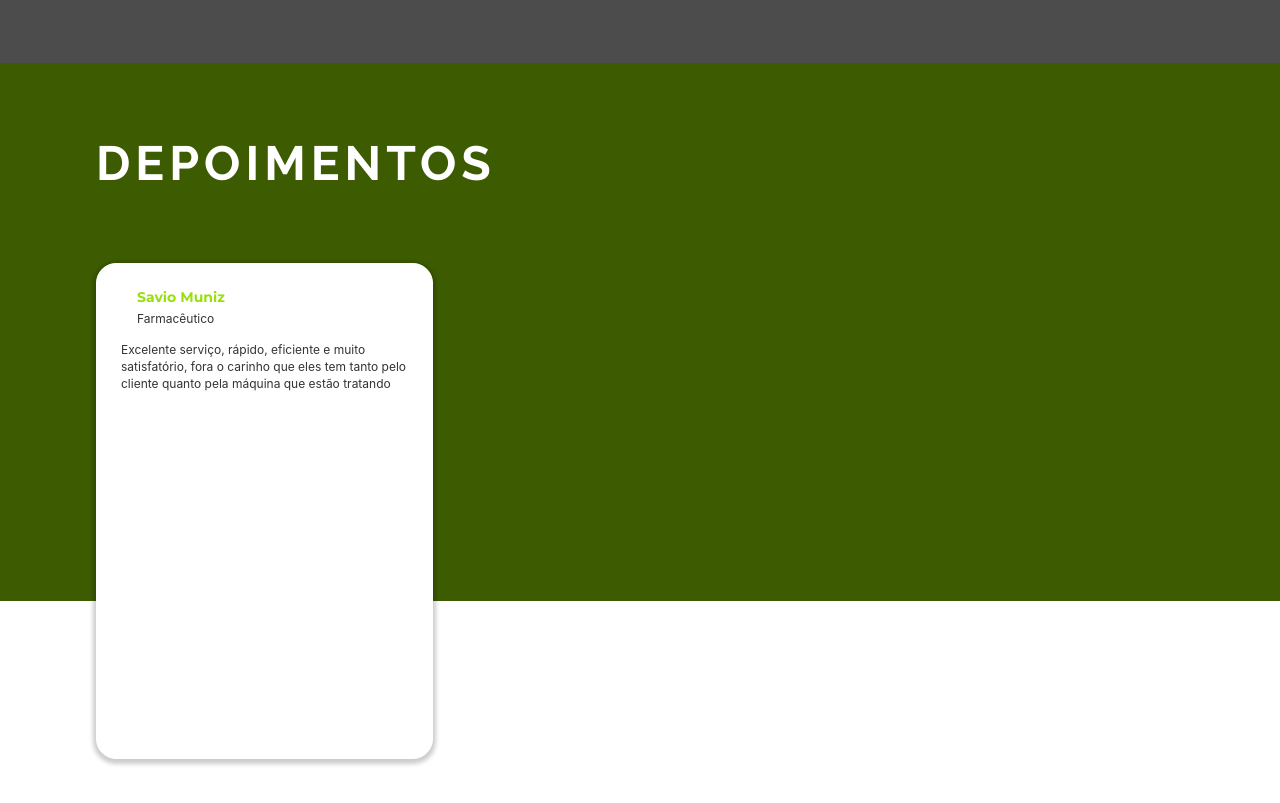
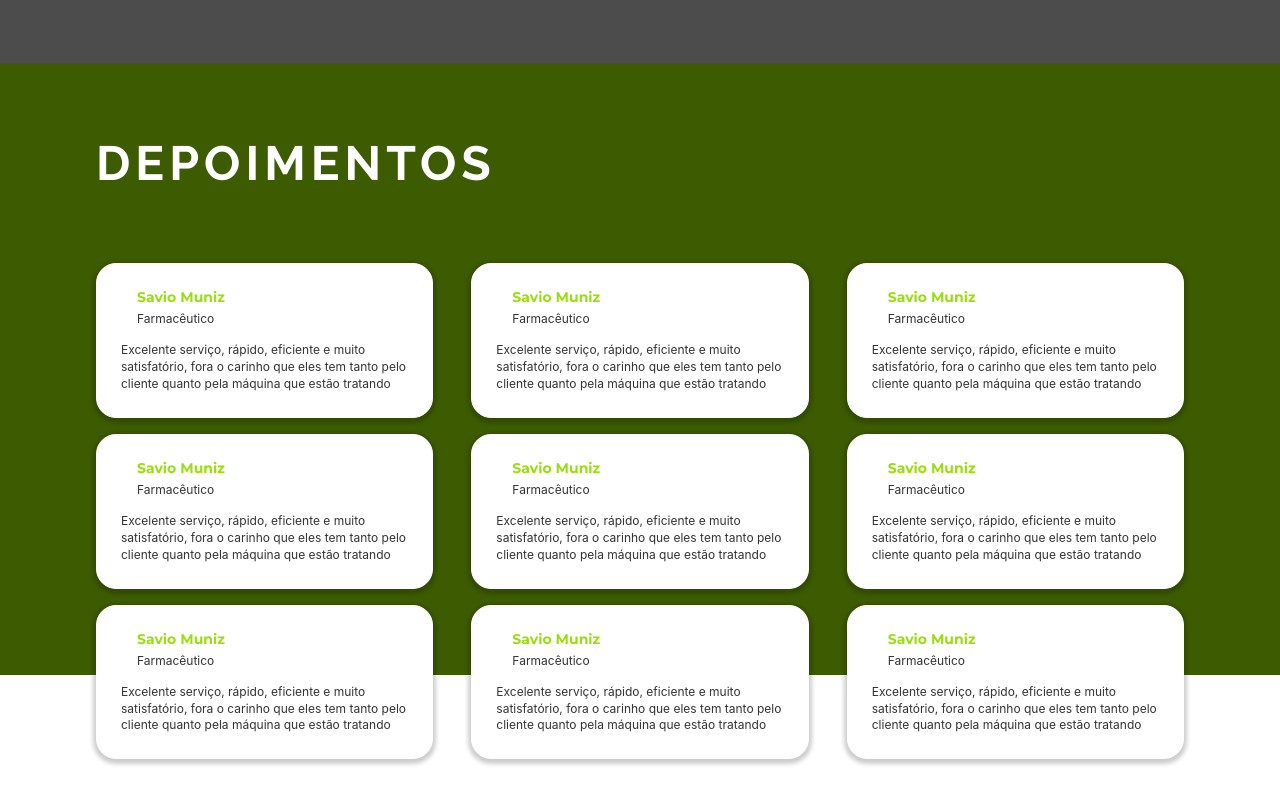
Before and after one commit to getsolucoes/Site, a Next.js app: page / in a window 1280 px wide. Shown: the part 1340-2143 px from the top of the page. Built offline with nearby package versions, Linux system fonts and the light colour scheme.

Commit message:
refactor: Depoimentos

```diff
--- a/src/components/Main/Depoimentos/index.tsx
+++ b/src/components/Main/Depoimentos/index.tsx
@@ -1,3 +1,4 @@
+import Link from "next/link";
 import React from "react";
 import {
     StyledContainer,
@@ -28,8 +29,133 @@ const Depoimentos = () => {
                                 tratando
                             </p>
                         </article>
+                        <article>
+                            <StyledPerfil>
+                                <span></span>
+                                <div>
+                                    <h3>Savio Muniz</h3>
+                                    <span>Farmacêutico</span>
+                                </div>
+                            </StyledPerfil>
+                            <p>
+                                Excelente serviço, rápido, eficiente e muito
+                                satisfatório, fora o carinho que eles tem tanto
+                                pelo cliente quanto pela máquina que estão
+                                tratando
+                            </p>
+                        </article>
+                        <article>
+                            <StyledPerfil>
+                                <span></span>
+                                <div>
+                                    <h3>Savio Muniz</h3>
+                                    <span>Farmacêutico</span>
+                                </div>
+                            </StyledPerfil>
+                            <p>
+                                Excelente serviço, rápido, eficiente e muito
+                                satisfatório, fora o carinho que eles tem tanto
+                                pelo cliente quanto pela máquina que estão
+                                tratando
+                            </p>
+                        </article>
+                    </div>
+                    <div className="responsivo">
+                        <article>
+                            <StyledPerfil>
+                                <span></span>
+                                <div>
+                                    <h3>Savio Muniz</h3>
+                                    <span>Farmacêutico</span>
+                                </div>
+                            </StyledPerfil>
+                            <p>
+                                Excelente serviço, rápido, eficiente e muito
+                                satisfatório, fora o carinho que eles tem tanto
+                                pelo cliente quanto pela máquina que estão
+                                tratando
+                            </p>
+                        </article>
+                        <article>
+                            <StyledPerfil>
+                                <span></span>
+                                <div>
+                                    <h3>Savio Muniz</h3>
+                                    <span>Farmacêutico</span>
+                                </div>
+                            </StyledPerfil>
+                            <p>
+                                Excelente serviço, rápido, eficiente e muito
+                                satisfatório, fora o carinho que eles tem tanto
+                                pelo cliente quanto pela máquina que estão
+                                tratando
+                            </p>
+                        </article>
+                        <article>
+                            <StyledPerfil>
+                                <span></span>
+                                <div>
+                                    <h3>Savio Muniz</h3>
+                                    <span>Farmacêutico</span>
+                                </div>
+                            </StyledPerfil>
+                            <p>
+                                Excelente serviço, rápido, eficiente e muito
+                                satisfatório, fora o carinho que eles tem tanto
+                                pelo cliente quanto pela máquina que estão
+                                tratando
+                            </p>
+                        </article>
+                    </div>
+                    <div className="responsivo">
+                        <article>
+                            <StyledPerfil>
+                                <span></span>
+                                <div>
+                                    <h3>Savio Muniz</h3>
+                                    <span>Farmacêutico</span>
+                                </div>
+                            </StyledPerfil>
+                            <p>
+                                Excelente serviço, rápido, eficiente e muito
+                                satisfatório, fora o carinho que eles tem tanto
+                                pelo cliente quanto pela máquina que estão
+                                tratando
+                            </p>
+                        </article>
+                        <article>
+                            <StyledPerfil>
+                                <span></span>
+                                <div>
+                                    <h3>Savio Muniz</h3>
+                                    <span>Farmacêutico</span>
+                                </div>
+                            </StyledPerfil>
+                            <p>
+                                Excelente serviço, rápido, eficiente e muito
+                                satisfatório, fora o carinho que eles tem tanto
+                                pelo cliente quanto pela máquina que estão
+                                tratando
+                            </p>
+                        </article>
+                        <article>
+                            <StyledPerfil>
+                                <span></span>
+                                <div>
+                                    <h3>Savio Muniz</h3>
+                                    <span>Farmacêutico</span>
+                                </div>
+                            </StyledPerfil>
+                            <p>
+                                Excelente serviço, rápido, eficiente e muito
+                                satisfatório, fora o carinho que eles tem tanto
+                                pelo cliente quanto pela máquina que estão
+                                tratando
+                            </p>
+                        </article>
                     </div>
                 </StyledTestimonials>
+                <Link href="/">Veja como os nossos serviços são avaliados</Link>
             </StyledContainer>
         </StyledDepoimentos>
     );
--- a/src/components/Main/Depoimentos/styles.ts
+++ b/src/components/Main/Depoimentos/styles.ts
@@ -78,6 +78,21 @@ const StyledContainer = styled.div`
             font-size: 3rem;
         }
     }
+
+    & > a {
+        font-size: 1.375rem;
+        font-weight: 700;
+        border: 3px solid #fff;
+        border-radius: 2px;
+        padding: 1.065rem;
+        display: flex;
+        align-items: center;
+        justify-content: center;
+        transition: all 0.3s ease-in-out;
+        color: #fff;
+        margin: 2.5rem auto 0;
+        max-width: 44.5rem;
+    }
 `;
 
 const StyledTestimonials = styled.div`
@@ -147,6 +162,14 @@ const StyledTestimonials = styled.div`
             }
         }
     }
+
+    & > .responsivo {
+        display: none;
+
+        @media (min-width: 1024px) {
+            display: flex;
+        }
+    }
 `;
 
 const StyledPerfil = styled.div`
```
